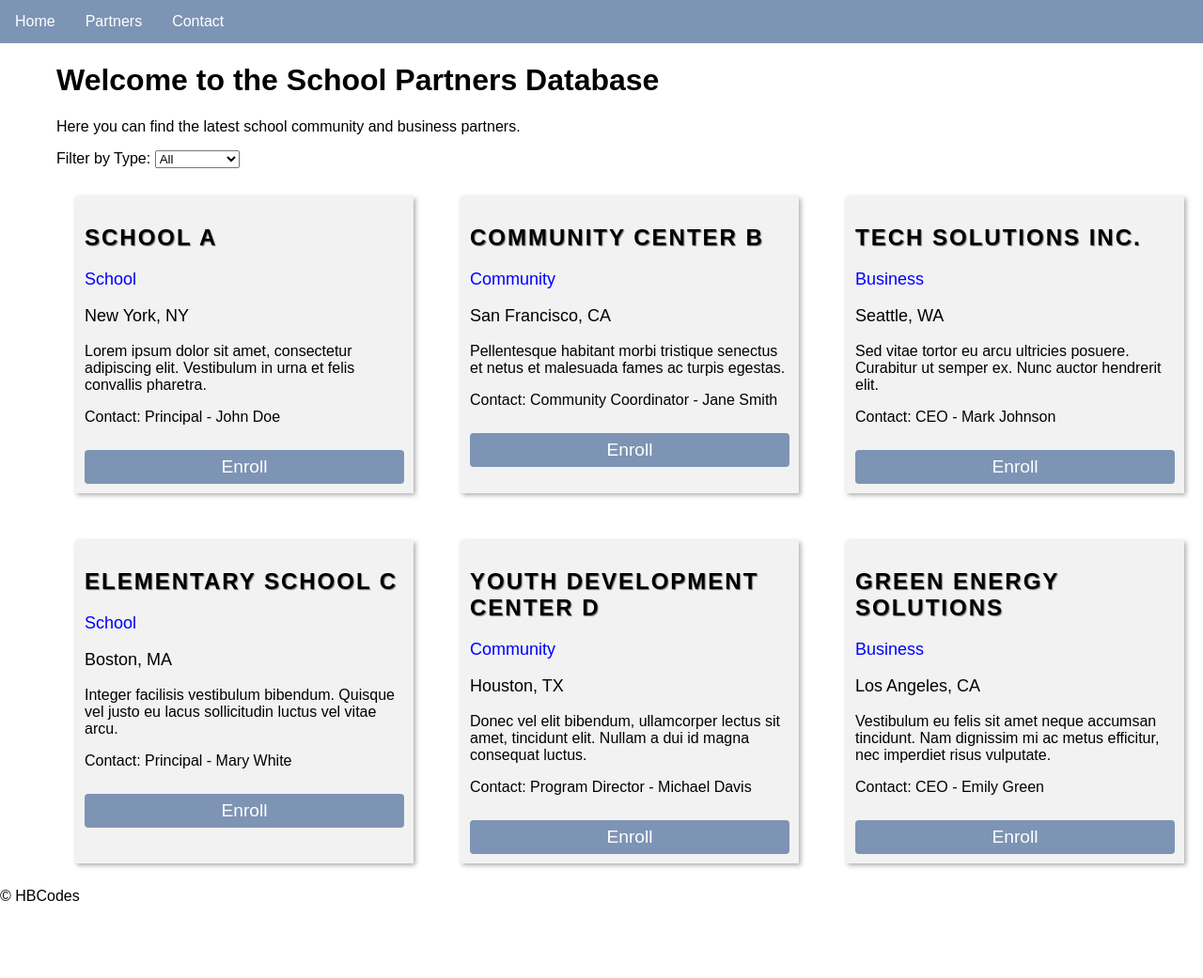
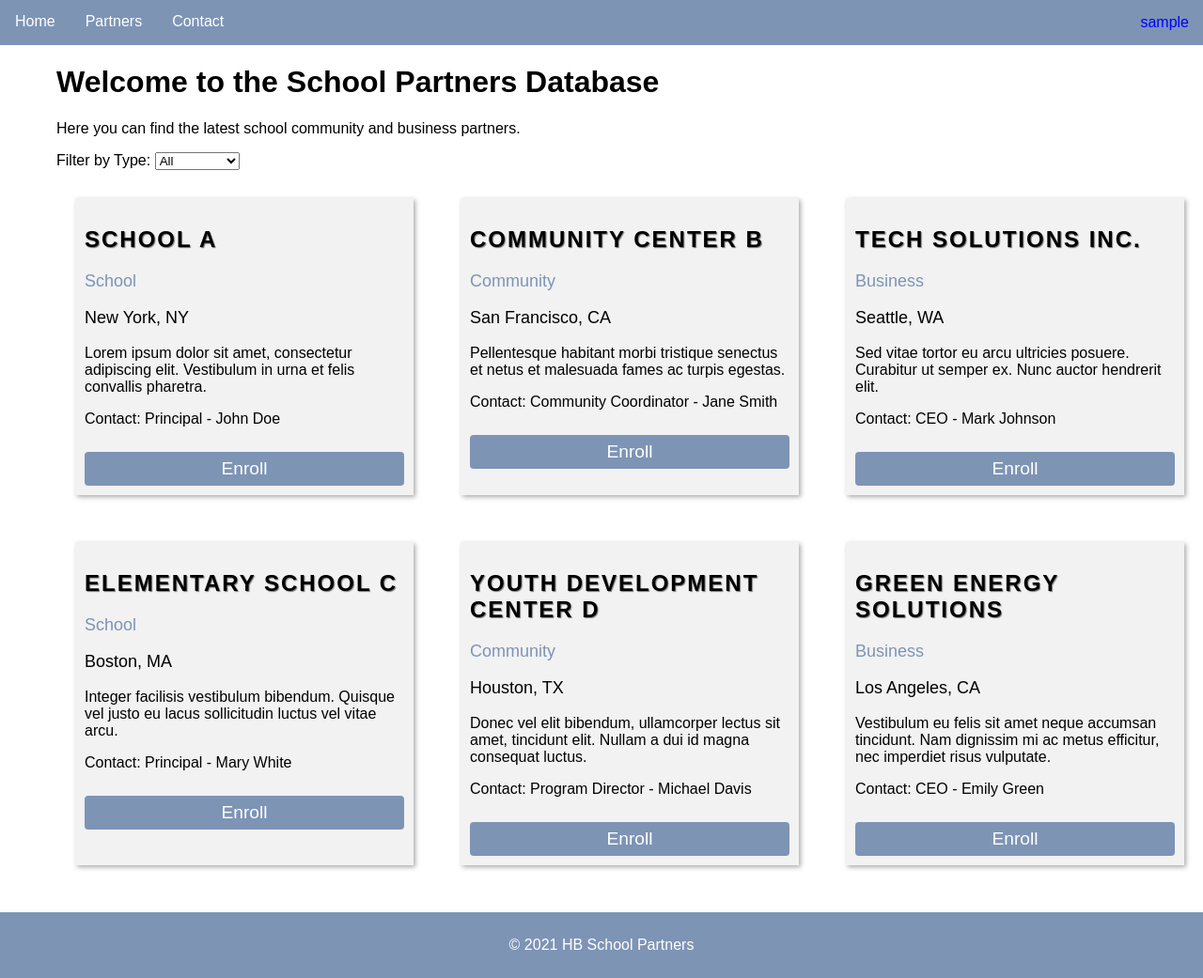
Before and after one commit to Krishpraj/Club-Coordination-and-Interaction-Portal-, a plain HTML site: page index.html in a window 1280 px wide. Shown: the whole page at 94% size. Before the commit the page ends 979 px from the top, so only its background shows below. Drawn offline with Linux system fonts and the light colour scheme; sample sign-in values are in the browser's storage.

Commit message:
Changed GUI

```diff
--- a/app.css
+++ b/app.css
@@ -52,7 +52,7 @@ nav a {
 }
 
 .partner-type {
-    color: blue;
+    color: #7d94b5;
     font-size: 18px;
 }
 
@@ -83,3 +83,23 @@ nav a {
         grid-template-columns: repeat(1, 1fr);
     }
 }
+
+
+/* Styles for the username display */
+#username-display {
+    margin: 10px;
+
+    padding: 5px;
+    border-radius: 20px;
+    overflow: hidden;
+    float: right;
+    color: white;
+}
+
+footer {
+    background-color: #7d94b5;
+    color: white;
+    text-align: center;
+    margin: 40px 0 0 0;
+    padding: 10px;
+}
--- a/index.html
+++ b/index.html
@@ -11,6 +11,9 @@
                 <li><a href="#">Home</a></li>
                 <li><a href="#">Partners</a></li>
                 <li><a href="#">Contact</a></li>
+
+                <li id="username-display"></li> <!-- Placeholder for username display -->
+
             </ul>
         </nav>
     </header>
@@ -26,6 +29,9 @@
         <h1>Welcome to the School Partners Database</h1>
         <p>Here you can find the latest school community and business partners.</p>
 
+        <!-- Container for the greeting message -->
+        <div id="greeting-container"></div>
+
         <div id="filter-container">
             <label for="type-filter">Filter by Type:</label>
             <select id="type-filter">
@@ -39,10 +45,22 @@
         <div class="partner-list-grid" id="partner-list"></div>
 
         <script src='app.js'></script>
+        <script>
+            // Check if there's a username stored in localStorage
+            const username = localStorage.getItem('username');
+            if (username) {
+                // If username exists, display it
+                document.getElementById('username-display').innerHTML = `<span style="color: blue;">${username}</span>`;
+            } else {
+                // If no username found, redirect to login page
+                window.location.href = 'login.html';
+            }
+        </script>
     </main>
 
     <footer>
-        <p>&copy; HBCodes</p>
+        <p>&copy; 2021 HB School Partners</p>
+
     </footer>
 </body>
 </html>
--- a/login.js
+++ b/login.js
@@ -10,6 +10,8 @@ async function attemptLogin() {
     const isValid = data.users.some(user => user.username === username && user.password === password);
 
     if (isValid) {
+        // Store the username in localStorage
+        localStorage.setItem('username', username);
         // Redirect to index.html on successful login
         window.location.href = 'index.html';
     } else {
```
Also changed, not shown: app.js (+1 -6 lines), usernames.json (+6 -3 lines).
